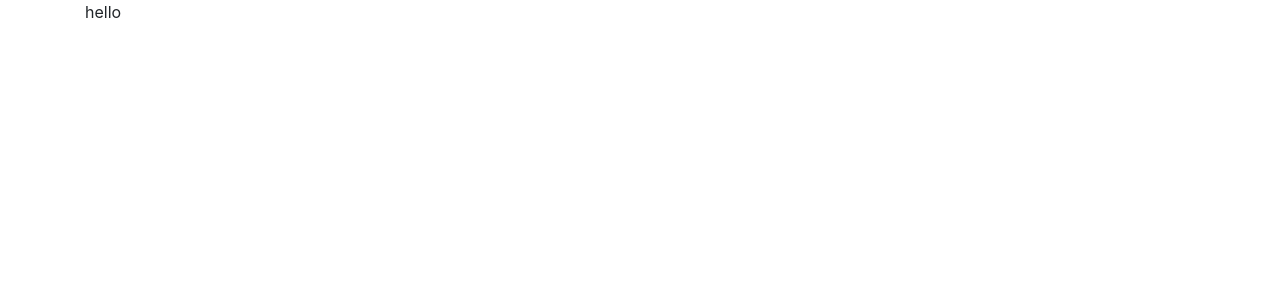
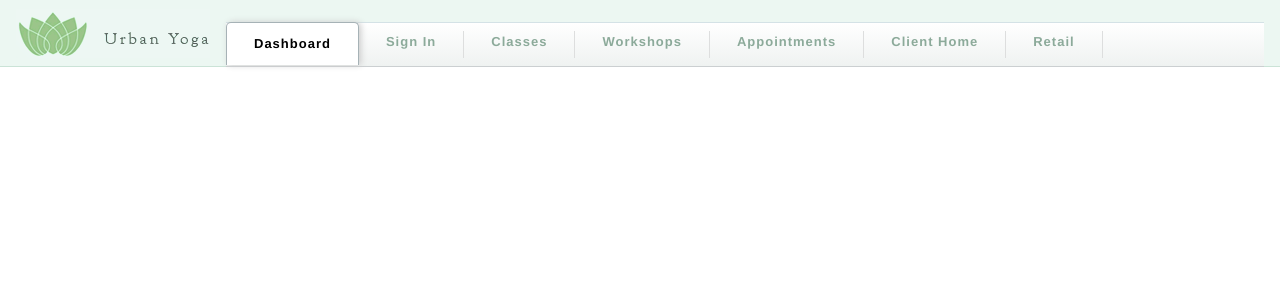
Before and after one commit to yuvrajpatil2001/AIG_assignment, an Angular app: page / in a window 1280 px wide. Shown: the top 300 px of the page. Built offline with nearby package versions, Linux system fonts and the light colour scheme.

Commit message:
header initial changes

```diff
--- a/src/app/app.component.css
+++ b/src/app/app.component.css
@@ -0,0 +1,44 @@
+/*Header style start header*/
+.bg-green{
+    background: #ECF7F2;
+    height: 67px;
+    border-bottom: 1px solid #CBE3D7;
+}
+.navbar-collapse{
+    border-top:1px solid #d4e2e6;
+    border-bottom:1px solid #CBCFD1;
+    margin-top:23px;
+    background: linear-gradient(#fff, #EFF2F1);
+
+}
+
+.nav-item{
+    border-right: 1px solid #dddede;
+    margin:8px 0px;
+    font-weight:bold;
+    font-family: Helvetica;
+    font-size: 13px;
+    letter-spacing: 1px;
+}
+
+.nav-item.active, .nav-item:hover{
+background: #fff;
+margin: 0px;
+padding:10px 0px;
+border: 1px solid #A6B2B6;
+border-bottom: none;
+border-top-left-radius: 5px;
+border-top-right-radius: 5px;
+position: relative;
+top:-1px;
+box-shadow: 2px 0px 6px 0px #ccc;
+}
+
+.nav-item.active .nav-link, .nav-item:hover .nav-link{
+    color:#000 !important;
+}
+
+.navbar-light .navbar-nav .nav-link{
+    padding:1px 27px;
+    color:#8caa9a;
+}
--- a/src/app/app.component.html
+++ b/src/app/app.component.html
@@ -1,6 +1,50 @@
 <div class="container-fluid">
-
+<nav class="navbar navbar-expand-md navbar-light fixed-top bg-green">
+    <span class="navbar-brand"><img src="../../assets/images/logo.png"></span>
+    <button class="navbar-toggler" type="button" data-toggle="collapse" data-target="#navbarSupportedContent" aria-controls="navbarSupportedContent" aria-expanded="false" aria-label="Toggle navigation">
+            <span class="navbar-toggler-icon"></span>
+    </button>
+    <div class="collapse navbar-collapse" id="navbarSupportedContent">
+            <ul class="navbar-nav mr-auto">
+              <li class="nav-item active">
+                <a class="nav-link" href="#">Dashboard <span class="sr-only">(current)</span></a>
+              </li>
+              <li class="nav-item">
+                <a class="nav-link" href="#">Sign In</a>
+              </li>
+              <li class="nav-item">
+                <a class="nav-link" href="#">Classes</a>
+              </li>
+              <li class="nav-item">
+                <a class="nav-link" href="#">Workshops</a>
+               </li>
+               <li class="nav-item">
+                    <a class="nav-link" href="#">Appointments</a>
+               </li>
+                <li class="nav-item">
+                    <a class="nav-link" href="#">Client Home</a>
+                </li>
+                <li class="nav-item">
+                    <a class="nav-link" href="#">Retail</a>
+                </li>
+            </ul>
+          </div>
+          <!--<div class="subMenu">
+                <ul class="navbar-nav">
+                        <li class="sub-nav-item active">
+                          <a class="sub-nav-link" href="#">Dashboard <span class="sr-only">(current)</span></a>
+                        </li>
+                        <li class="sub-nav-item">
+                          <a class="sub-nav-link" href="#">Business Overview</a>
+                        </li>
+                        <li class="sub-nav-item">
+                          <a class="sub-nav-link" href="#">Schedule</a>
+                        </li>
+                        <li class="sub-nav-item">
+                          <a class="sub-nav-link" href="#">Reports</a>
+                         </li>
+                      </ul>
+          </div>-->
+</nav>
 </div>
-<div class="container">
-  hello
-</div>
+<div class="container"></div>
```
